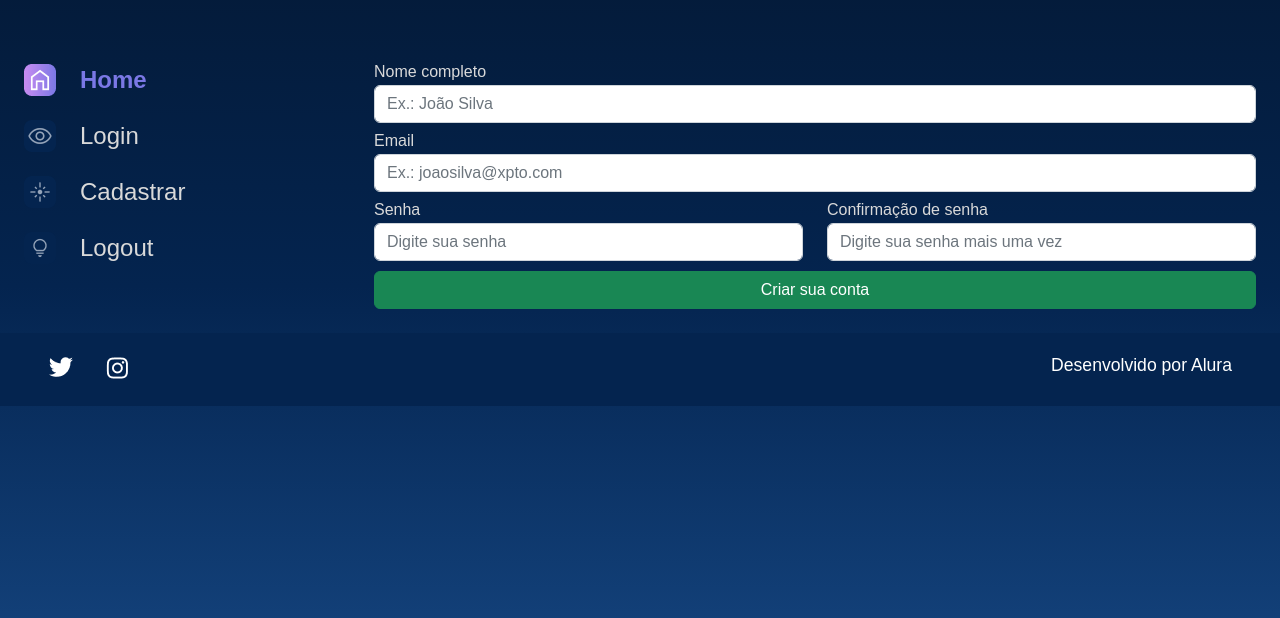
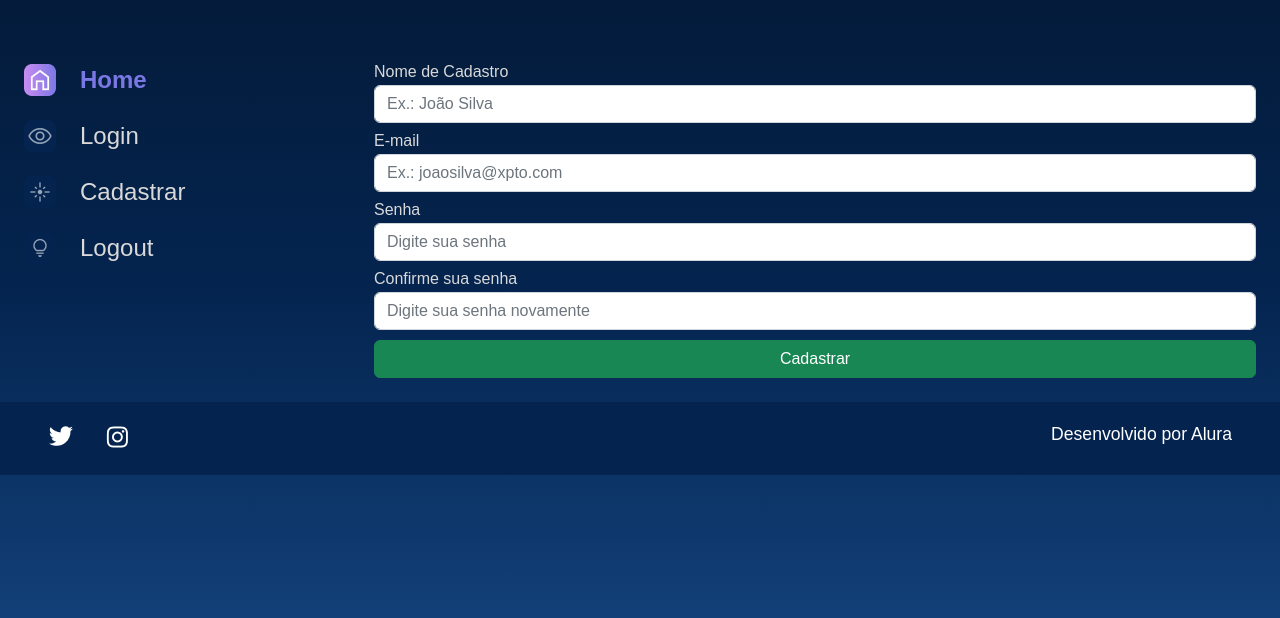
Before and after one commit to glaubermferraz/alura_space, a Django app: page /cadastro in a window 1280 px wide. Shown: the part 114-732 px from the top of the page. Run offline with Django 4.2, Linux system fonts and the light colour scheme.

Commit message:
2.4 Formulários de cadastro

```diff
--- a/templates/usuarios/cadastro.html
+++ b/templates/usuarios/cadastro.html
@@ -42,26 +42,17 @@
             </section>
             <section class="galeria" style="margin-left: 5em">
                 <form action="" method="">
+                    {% csrf_token %}
                     <div class="row">
+                        {% for field in form.visible_fields %}
                         <div class="col-12 col-lg-12" style="margin-bottom: 10px;">
-                            <label for="nome_cadastro" style="color:#D9D9D9; margin-bottom: 5px;"><b>Nome completo</b></label>
-                            <input type="text" class="form-control" name="nome_cadastro" placeholder="Ex.: João Silva" required>
+                            <label for="{{ field.id_for_label }}" style="color:#D9D9D9; margin-bottom: 5px;">{{field.label}}</label>
+                            {{ field }}
                         </div>
-                        <div class="col-12 col-lg-12" style="margin-bottom: 10px;">
-                            <label for="email" style="color:#D9D9D9; margin-bottom: 5px;"><b>Email</b></label>
-                            <input type="email" class="form-control" name="email" placeholder="Ex.: joaosilva@xpto.com" required>
-                        </div>
-                        <div class="col-12 col-lg-6" style="margin-bottom: 10px;">
-                            <label for="password1" style="color:#D9D9D9; margin-bottom: 5px;"><b>Senha</b></label>
-                            <input type="password" class="form-control" name="password1" placeholder="Digite sua senha" required>
-                        </div>
-                        <div class="col-12 col-lg-6" style="margin-bottom: 10px;">
-                            <label for="password2" style="color:#D9D9D9; margin-bottom: 5px;"><b>Confirmação de senha</b></label>
-                            <input type="password" class="form-control" name="password2" placeholder="Digite sua senha mais uma vez" required>
-                        </div>
-                        <div class="col-12 text-center">
-                            <button class="btn btn-success col-12" style="padding: top 5px;" type="submit">Criar sua conta</button>
-                        </div>
+                        {% endfor %}
+                    </div>
+                    <div>
+                        <button class="btn btn-success col-12" style="padding: top 5px;" type="submit">Cadastrar</button>
                     </div>
                 </form>
             </section>
--- a/usuarios/forms.py
+++ b/usuarios/forms.py
@@ -23,3 +23,49 @@ class LoginForms(forms.Form):
             }
         ),
     )
+
+class CadastroForms(forms.Form):
+    nome_cadastro = forms.CharField(
+        label="Nome de Cadastro",
+        required=True,
+        max_length=100,
+        widget=forms.TextInput(
+            attrs={
+                "class": "form-control",
+                "placeholder": "Ex.: João Silva",
+            }
+        ),
+    )
+    email = forms.EmailField(
+        label="E-mail",
+        required=True,
+        max_length=100,
+        widget=forms.EmailInput(
+            attrs={
+                "class": "form-control",
+                "placeholder": "Ex.: joaosilva@xpto.com",
+            }
+        ),
+    )
+    senha_1 = forms.CharField(
+        label="Senha",
+        required=True,
+        max_length=70,
+        widget=forms.PasswordInput(
+            attrs={
+                "class": "form-control",
+                "placeholder": "Digite sua senha",
+            }
+        ),
+    )
+    senha_2 = forms.CharField(
+        label="Confirme sua senha",
+        required=True,
+        max_length=70,
+        widget=forms.PasswordInput(
+            attrs={
+                "class": "form-control",
+                "placeholder": "Digite sua senha novamente",
+            }
+        ),
+    )
--- a/usuarios/views.py
+++ b/usuarios/views.py
@@ -1,10 +1,11 @@
 from django.shortcuts import render
 
-from usuarios.forms import LoginForms
+from usuarios.forms import LoginForms, CadastroForms
 
 def login(request):
     form = LoginForms()
     return render(request, 'usuarios/login.html', {"form": form})
 
 def cadastro(request):
-    return render(request, 'usuarios/cadastro.html')
+    form = CadastroForms()
+    return render(request, 'usuarios/cadastro.html', {"form": form})
```
